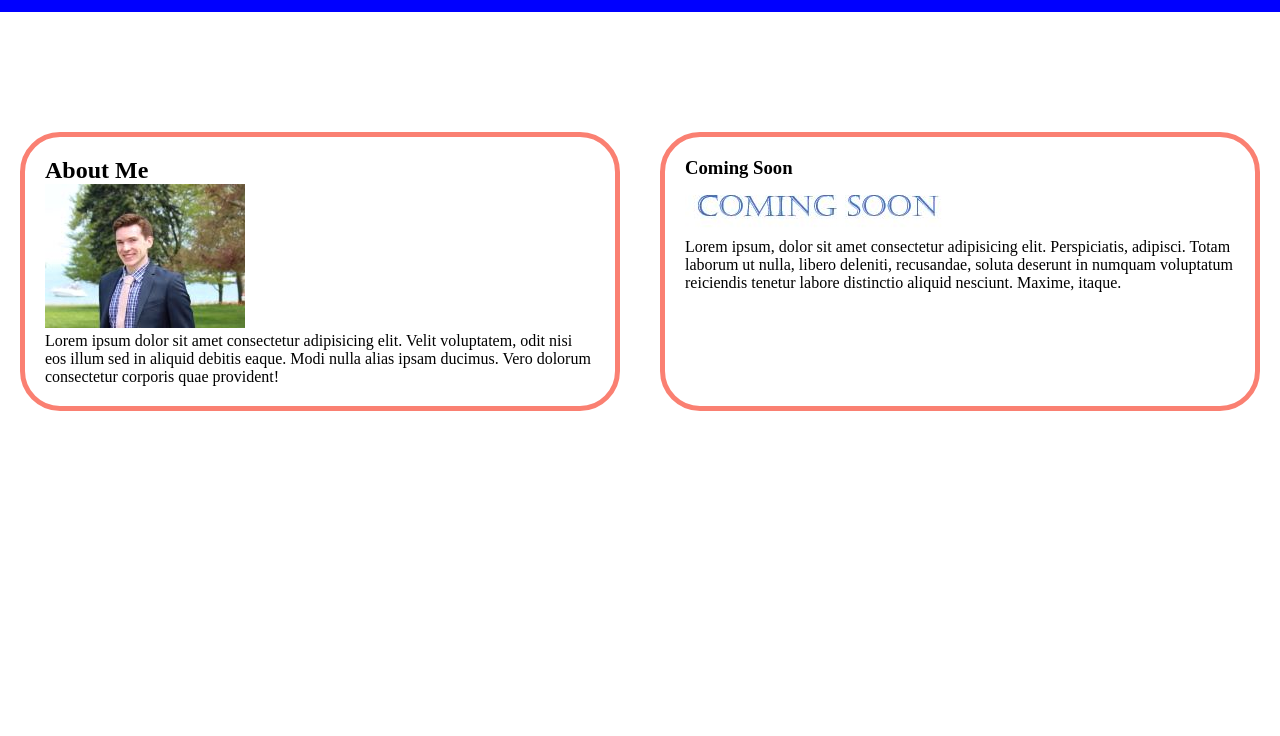
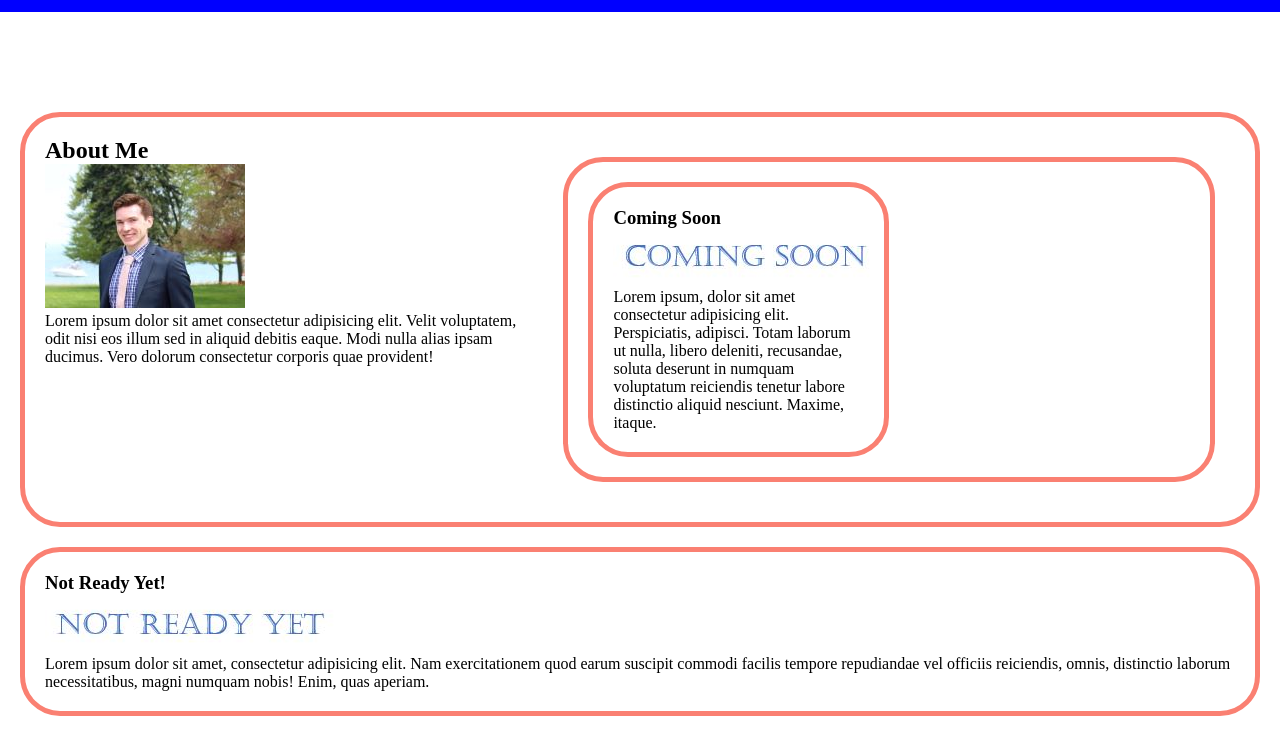
Before and after one commit to Chrisbr916/Homework2-Portfolio, a plain HTML site: page index.html in a window 1280 px wide. Shown: the part 65-801 px from the top of the page. Drawn offline with Linux system fonts and the light colour scheme.

Commit message:
playe around messed the borders up lol

```diff
--- a/index.html
+++ b/index.html
@@ -33,9 +33,9 @@
     <div class ="max-width">
         <div class="portfolio"><a href="#">Portfolio</a></div>
         <ul class="options">
-            <li><a href="#">About Me</a></li>
-            <li><a href="#">Coming Soon</a></li>
-            <li><a href="#">Not Ready Yet</a></li>
+            <li><a href="#aboutme">About Me</a></li>
+            <li><a href="#comingsoon">Coming Soon</a></li>
+            <li><a href="#notreadyyet">Not Ready Yet</a></li>
             <li><a href="#">Unavailable</a></li>
         </ul>
     </div>
@@ -57,13 +57,15 @@
 
     </div>
     </section>
+    <div class="container">
 <section class="Coming" id="comingsoon">
     <div class="mass-width">
         <div class="row">
             <div class="colomn">
+     <content class="content">
         <h3 class="title">Coming Soon</h3>
         <img class="comesoon" img src="coming soon.JPG" alt="this is a filler for when i actually have stuff to show off, it says coming soon"/>
-        <content class="content">
+
             <p>Lorem ipsum, dolor sit amet consectetur adipisicing elit. Perspiciatis, adipisci. Totam laborum ut nulla, libero deleniti, recusandae, soluta deserunt in numquam voluptatum reiciendis tenetur labore distinctio aliquid nesciunt. Maxime, itaque. </p>
         </content>
         </div>
@@ -71,7 +73,17 @@
     </div>
 </section>
 </div>
+</div>
 
+<div class="container">
+    <section class="not" id="notreadyyet">
+        <h3 class="title">Not Ready Yet!</h3>
+        <img class="notready" img src="not ready yet.JPG" alt="this is a place hlder, it says not ready yet"/>
+        <p>Lorem ipsum dolor sit amet, consectetur adipisicing elit. Nam exercitationem quod earum suscipit commodi facilis tempore repudiandae vel officiis reiciendis, omnis, distinctio laborum necessitatibus, magni numquam nobis! Enim, quas aperiam.</p>
+
+
+    </section>
+</div>
 
 
 
--- a/style.css
+++ b/style.css
@@ -63,26 +63,30 @@
 
 .container{
     display:flex;
+    border-radius: 40px;
+    transition: all 0.5s ease-in-out;
+    margin:20px;
+    border: 5px solid var(--thirdcolor);
+    padding: 20px;
 
 }
-#aboutme {
+/*#aboutme {
     width: 50%;
     padding: 20px;
     border: 5px solid var(--thirdcolor);
-    margin: 20px;
-    border-radius: 40px;
-    transition: all 0.5s ease-in-out;
-}
+
+
+}*/
     /*this will make the glow happen*/
-#aboutme:hover{
+.container:hover{
     box-shadow: inset 0px 0px 8px var(--thirdcolor), 0 0 15px var(--thirdcolor);
 }
 #comingsoon{
     width: 50%;
     padding: 20px;
     border: 5px solid var(--thirdcolor);
-    margin: 20px;
     border-radius: 40px;
+
 }
 h3 {
     font-style: bold;
```
